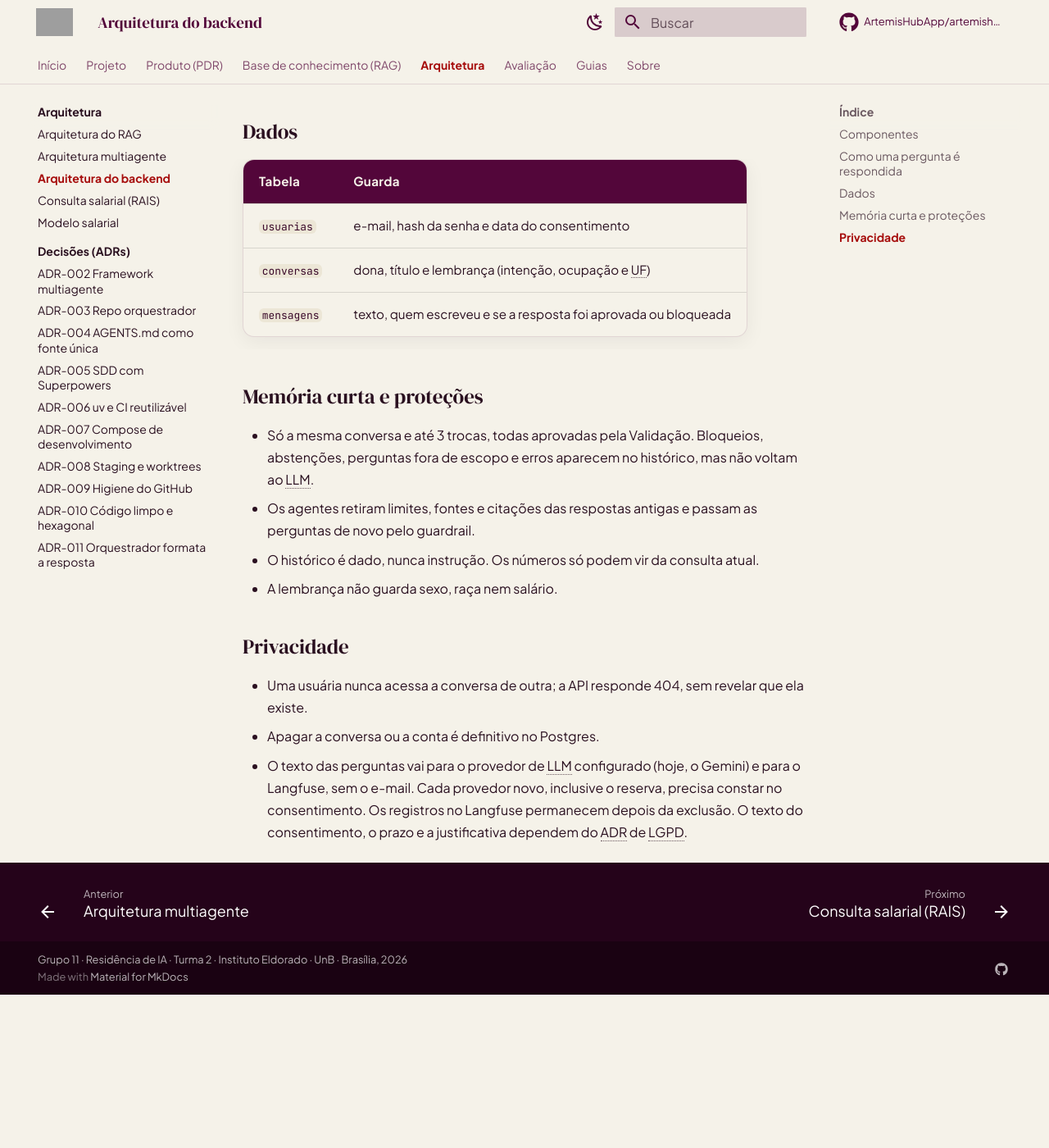
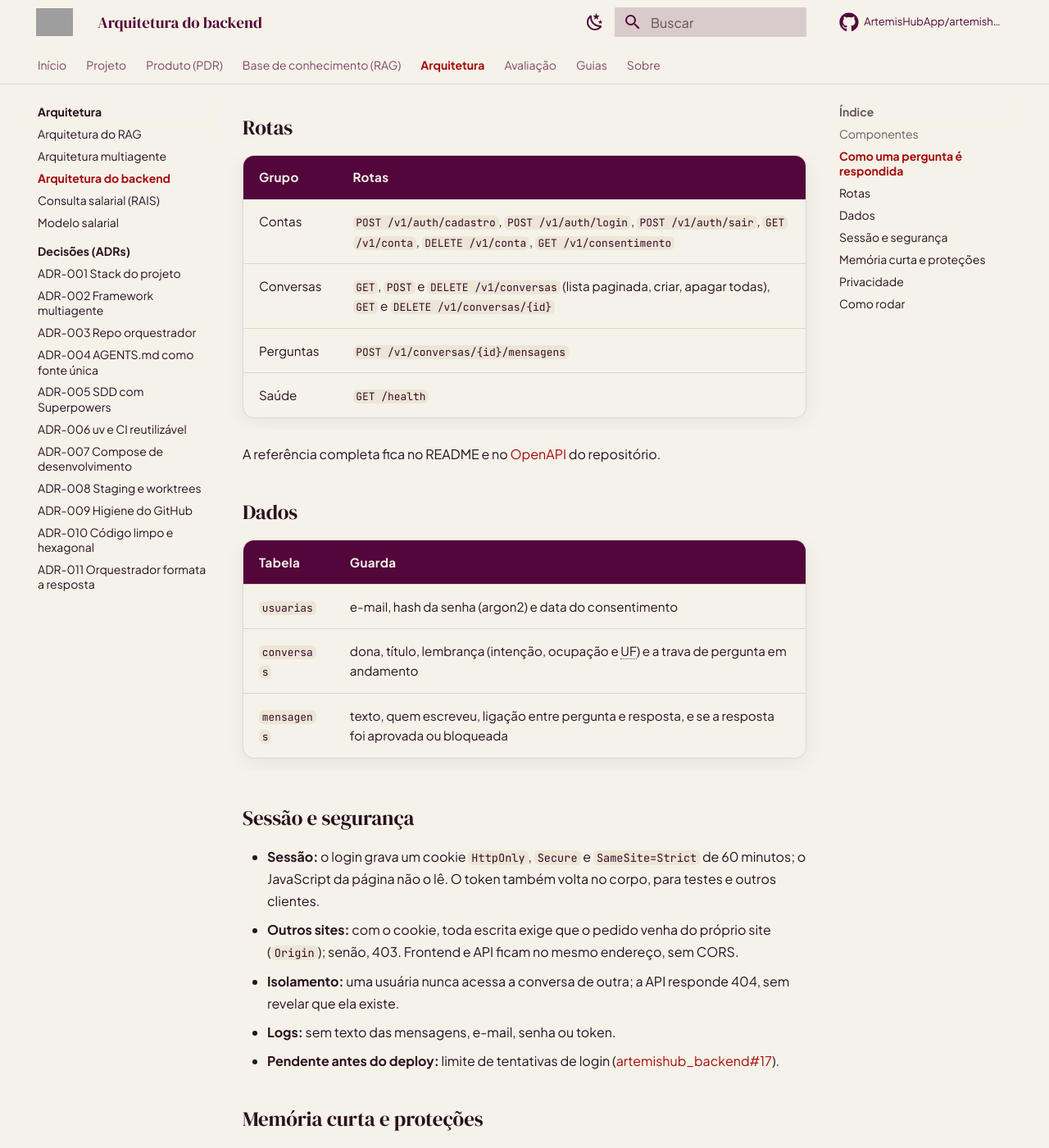
Before and after one commit to ArtemisHubApp/artemishub_docs, an MkDocs documentation site: the page built from docs/arquitetura/backend.md, in a window 1280 px wide and 1400 px high, scrolled down 1368 px. Shown: the whole window at 82% size. Built offline with MkDocs 1.6.1 and Material for MkDocs 9.7.7, drawn with Linux system fonts in a browser that asks for light colours; comment, search, counter and statistics services are not loaded; before the commit the page ends 2581 px from its top, so only the background shows below that; some of the changed text lies outside the part shown; grey boxes are pictures that could not be loaded.

Commit message:
docs: página do backend com o que já existe e ADR-001 proposto (#44)
* docs: página do backend com o que já existe e ADR-001 proposto

Co-Authored-By: Claude Opus 5.5 <noreply@anthropic.com>

* fix: diagrama de sequência da arquitetura multiagente volta a renderizar

Co-Authored-By: Claude Opus 5.5 <noreply@anthropic.com>

---------

Co-authored-by: Claude Opus 5.5 <noreply@anthropic.com>

````diff
--- a/docs/arquitetura/backend.md
+++ b/docs/arquitetura/backend.md
@@ -1,29 +1,30 @@
 ---
-origem: "Design do histórico de conversas e da memória curta (artemishub_backend#13)"
+origem: "Design do histórico de conversas e da memória curta (artemishub_backend#13) e README do artemishub_backend"
 codigo: "github.com/ArtemisHubApp/artemishub_backend"
 ---
 
 # Arquitetura do backend
 
-!!! warning "Planejado"
-    Proposta de 24/11/2026, ainda sem código. A stack (ADR-001) aguarda aprovação do time. Acompanhe na [artemishub_backend#13](https://github.com/ArtemisHubApp/artemishub_backend/issues/13).
+!!! info "Estado em 26/11/2026"
+    A API está pronta e testada, com agentes **simulados**. O endpoint dos agentes ainda não existe ([artemishub_agents#36](https://github.com/ArtemisHubApp/artemishub_agents/issues/36)), assim como o frontend ([artemishub_frontend#2](https://github.com/ArtemisHubApp/artemishub_frontend/issues/2)) e o deploy ([artemishub_backend#6](https://github.com/ArtemisHubApp/artemishub_backend/issues/6)). A stack está proposta no [ADR-001](../adr/001-stack.md).
 
-O backend guarda as contas e o histórico de conversas da aba **Oráculo**. Os agentes são um serviço separado e sem banco: recebem a pergunta e o contexto, e devolvem a resposta.
+O backend guarda as contas e o histórico de conversas da aba **Oráculo de Carreira**. Os agentes são um serviço separado e sem banco: recebem a pergunta e o contexto, e devolvem a resposta.
 
 ## Componentes
 
 ```mermaid
 flowchart LR
-    U([Usuária]) --> FE[Interface web<br/>aba Oráculo]
-    FE -- HTTPS e JWT --> BE[artemishub_backend<br/>FastAPI]
+    U([Usuária]) --> FE[Interface web<br/>Oráculo de Carreira]
+    FE -- "HTTPS, mesmo endereço<br/>cookie de sessão" --> BE[artemishub_backend<br/>FastAPI]
     BE --> DB[(Postgres<br/>contas, conversas, mensagens)]
     BE -- token de serviço --> AG[artemishub_agents<br/>POST /v1/responder]
     AG --> RAG[artemishub_rag]
     AG --> RAIS[(RAIS)]
     AG --> LLM[(LLM<br/>provedor configurável)]
-    AG -. se o principal falhar .-> RES[(LLM reserva<br/>planejado)]
     AG -. traces e prompts .-> LF[[Langfuse]]
 ```
+
+**Stack:** Python 3.12, FastAPI, SQLAlchemy 2 (async) com asyncpg, Alembic e Postgres 16. O código segue as camadas `domain`, `application` e `adapters`, com as dependências apontando para dentro.
 
 ## Como uma pergunta é respondida
 
@@ -35,42 +36,64 @@ sequenceDiagram
     participant P as Postgres
     participant A as Agentes
     U->>B: pergunta na conversa
-    B->>P: confere a dona e trava a conversa
+    B->>P: confere a dona, trava a conversa e grava a pergunta
     alt outra pergunta em andamento
-        B-->>U: 409
+        B-->>U: 409 ocupada
     else livre
-        B->>P: grava a pergunta
         B->>A: pergunta, até 3 trocas aprovadas e lembrança
         alt respondeu em até 60 s
             A-->>B: resposta, situação e nova lembrança
             B->>P: grava a resposta e libera a conversa
-            B-->>U: resposta com fontes e limites
+            B-->>U: 201 com pergunta e resposta
         else falhou ou demorou
             B->>P: grava o aviso e libera a conversa
-            B-->>U: não consegui responder agora
+            B-->>U: 201 "Não consegui responder agora"
         end
     end
 ```
 
-O contrato do `/v1/responder` está em definição na [artemishub_agents#36](https://github.com/ArtemisHubApp/artemishub_agents/issues/36).
+O banco não fica preso enquanto os agentes respondem. Se a trava passar de 60 s e outra pergunta tomar o lugar, a resposta atrasada é descartada (409 `expirada`).
+
+## Rotas
+
+| Grupo | Rotas |
+|---|---|
+| Contas | `POST /v1/auth/cadastro`, `POST /v1/auth/login`, `POST /v1/auth/sair`, `GET /v1/conta`, `DELETE /v1/conta`, `GET /v1/consentimento` |
+| Conversas | `GET`, `POST` e `DELETE /v1/conversas` (lista paginada, criar, apagar todas), `GET` e `DELETE /v1/conversas/{id}` |
+| Perguntas | `POST /v1/conversas/{id}/mensagens` |
+| Saúde | `GET /health` |
+
+A referência completa fica no README e no [OpenAPI](https://github.com/ArtemisHubApp/artemishub_backend/blob/main/contratos/openapi.json) do repositório.
 
 ## Dados
 
 | Tabela | Guarda |
 |---|---|
-| `usuarias` | e-mail, hash da senha e data do consentimento |
-| `conversas` | dona, título e lembrança (intenção, ocupação e UF) |
-| `mensagens` | texto, quem escreveu e se a resposta foi aprovada ou bloqueada |
+| `usuarias` | e-mail, hash da senha (argon2) e data do consentimento |
+| `conversas` | dona, título, lembrança (intenção, ocupação e UF) e a trava de pergunta em andamento |
+| `mensagens` | texto, quem escreveu, ligação entre pergunta e resposta, e se a resposta foi aprovada ou bloqueada |
+
+## Sessão e segurança
+
+- **Sessão:** o login grava um cookie `HttpOnly`, `Secure` e `SameSite=Strict` de 60 minutos; o JavaScript da página não o lê. O token também volta no corpo, para testes e outros clientes.
+- **Outros sites:** com o cookie, toda escrita exige que o pedido venha do próprio site (`Origin`); senão, 403. Frontend e API ficam no mesmo endereço, sem CORS.
+- **Isolamento:** uma usuária nunca acessa a conversa de outra; a API responde 404, sem revelar que ela existe.
+- **Logs:** sem texto das mensagens, e-mail, senha ou token.
+- **Pendente antes do deploy:** limite de tentativas de login ([artemishub_backend#17](https://github.com/ArtemisHubApp/artemishub_backend/issues/17)).
 
 ## Memória curta e proteções
 
 - Só a mesma conversa e até 3 trocas, todas aprovadas pela Validação. Bloqueios, abstenções, perguntas fora de escopo e erros aparecem no histórico, mas não voltam ao LLM.
-- Os agentes retiram limites, fontes e citações das respostas antigas e passam as perguntas de novo pelo guardrail.
+- Os agentes retiram limites, fontes e citações das respostas antigas e passam as perguntas de novo pelo guardrail (a fazer em [artemishub_agents#36](https://github.com/ArtemisHubApp/artemishub_agents/issues/36)).
 - O histórico é dado, nunca instrução. Os números só podem vir da consulta atual.
-- A lembrança não guarda sexo, raça nem salário.
+- Nenhum e-mail nem id da usuária vai para os agentes; a lembrança não guarda sexo, raça nem salário.
 
 ## Privacidade
 
-- Uma usuária nunca acessa a conversa de outra; a API responde 404, sem revelar que ela existe.
-- Apagar a conversa ou a conta é definitivo no Postgres.
-- O texto das perguntas vai para o provedor de LLM configurado (hoje, o Gemini) e para o Langfuse, sem o e-mail. Cada provedor novo, inclusive o reserva, precisa constar no consentimento. Os registros no Langfuse permanecem depois da exclusão. O texto do consentimento, o prazo e a justificativa dependem do ADR de LGPD.
+- Apagar uma conversa, todas ou a conta é definitivo no Postgres.
+- O texto das perguntas vai para o provedor de LLM (hoje, o Gemini) e para o Langfuse, sem o e-mail. Os registros no Langfuse permanecem depois da exclusão.
+- O texto do consentimento é provisório; o prazo de retenção e a justificativa dependem do ADR de LGPD.
+
+## Como rodar
+
+Veja o [README do backend](https://github.com/ArtemisHubApp/artemishub_backend#readme). Para desenvolver o frontend sem o serviço real, há agentes simulados (`python -m ferramentas.agentes_simulados`), que começam toda resposta com "[SIMULADO]". Os testes sobem um Postgres descartável e precisam do Docker.
--- a/mkdocs.yml
+++ b/mkdocs.yml
@@ -139,6 +139,7 @@ nav:
       - Modelo salarial: arquitetura/modelo-salarial.md
       - Decisões (ADRs):
           - adr/index.md
+          - ADR-001 Stack do projeto: adr/001-stack.md
           - ADR-002 Framework multiagente: adr/002-framework-multiagente.md
           - ADR-003 Repo orquestrador: adr/003-repo-orquestrador.md
           - ADR-004 AGENTS.md como fonte única: adr/004-agents-md-fonte-unica.md
````
Also changed, not shown: docs/adr/001-stack.md (added, +42 -0 lines), docs/adr/index.md (+1 -1 lines), docs/arquitetura/index.md (+2 -2 lines), docs/arquitetura/multiagentes.md (+2 -2 lines).
